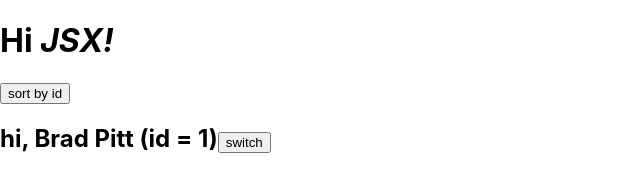
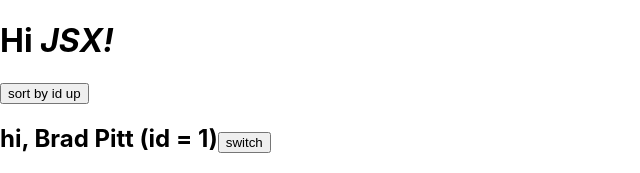
Before and after one commit to OksanaCoder/freshcode-react-start, a React (Create React App) app: page / in a window 1280 px wide. Shown: the top 173 px of the page, without its empty margins (0-640 px from the left). Built offline with nearby package versions, Linux system fonts and the light colour scheme.

Commit message:
Add button switch sort by id

```diff
--- a/src/App.js
+++ b/src/App.js
@@ -23,18 +23,20 @@ class App extends Component {
           lastName: 'Rot',
         },
       ],
+      isSortIdUp: true,
     };
   }
 
   sortUsersById = () => {
-    //отримати масив юзерів
-    const { users } = this.state;
-    //const newUsers = [...users];
+    const { users, isSortIdUp } = this.state;
     const newUsers = JSON.parse(JSON.stringify(users));
-    //відсортувати
-    newUsers.sort((a, b) => a.id - b.id);
-    //оновити стан
-    this.setState({ users: newUsers });
+    newUsers.sort((a, b) => {
+      if(isSortIdUp){
+        return a.id - b.id;
+      }
+      return b.id - a.id;
+    });
+    this.setState({ users: newUsers , isSortIdUp: !isSortIdUp});
   };
 
   createList = ({ firstName, lastName, id }, index) => (
@@ -42,14 +44,16 @@ class App extends Component {
   );
 
   render() {
-    const { users } = this.state;
+    const { users, isSortIdUp } = this.state;
     return (
       <>
         <h1 tabIndex={4}>
           Hi <em>JSX!</em>
         </h1>
         <div>
-          <button onClick={this.sortUsersById}>sort by id</button>
+          <button onClick={this.sortUsersById}>
+            sort by id {isSortIdUp ? 'up' : 'down'}
+          </button>
         </div>
         {users.map(this.createList)}
       </>
```
